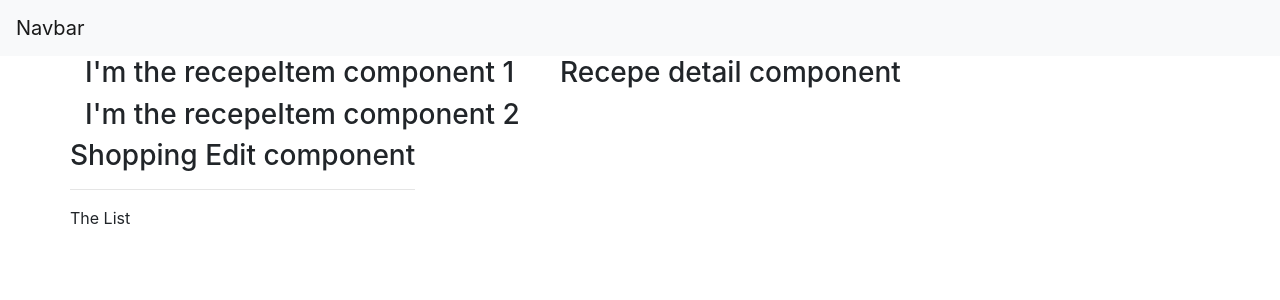
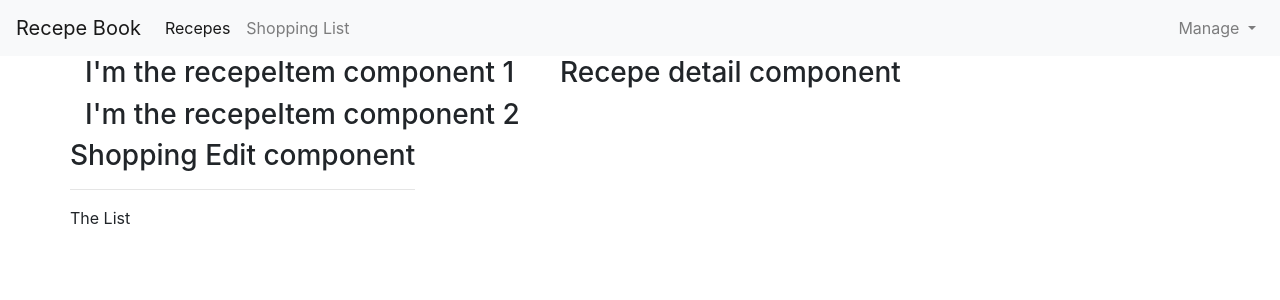
Before and after one commit to ilyassR/angular-ivy-v3enc6, an Angular app: page / in a window 1280 px wide. Shown: the top 300 px of the page. Built offline with nearby package versions, Linux system fonts and the light colour scheme.

Commit message:
Header NavBar

```diff
--- a/src/app/header/header.component.html
+++ b/src/app/header/header.component.html
@@ -1,3 +1,24 @@
 <nav class="navbar navbar-expand-lg navbar-light bg-light">
-  <a href="#" class="navbar-brand">Navbar</a>
+  <a href="#" class="navbar-brand">Recepe Book</a>
+  <div class="collapse navbar-collapse" id="navbarSupportedContent">
+    <ul class="navbar-nav mr-auto">
+      <li class="nav-item active">
+        <a class="nav-link" href="#">Recepes <span class="sr-only">(current)</span></a>
+      </li>
+      <li class="nav-item">
+        <a class="nav-link" href="#">Shopping List</a>
+      </li>
+    </ul>
+    <ul class="navbar-nav">
+      <li class="nav-item dropdown">
+        <a class="nav-link dropdown-toggle" href="#" id="navbarDropdown" role="button" data-toggle="dropdown" aria-haspopup="true" aria-expanded="false">
+          Manage
+        </a>
+        <div class="dropdown-menu" aria-labelledby="navbarDropdown">
+          <a class="dropdown-item" href="#">Save Data</a>
+          <a class="dropdown-item" href="#">Fetch Data</a>
+        </div>
+      </li>
+    </ul>
+  </div>
 </nav>
```
